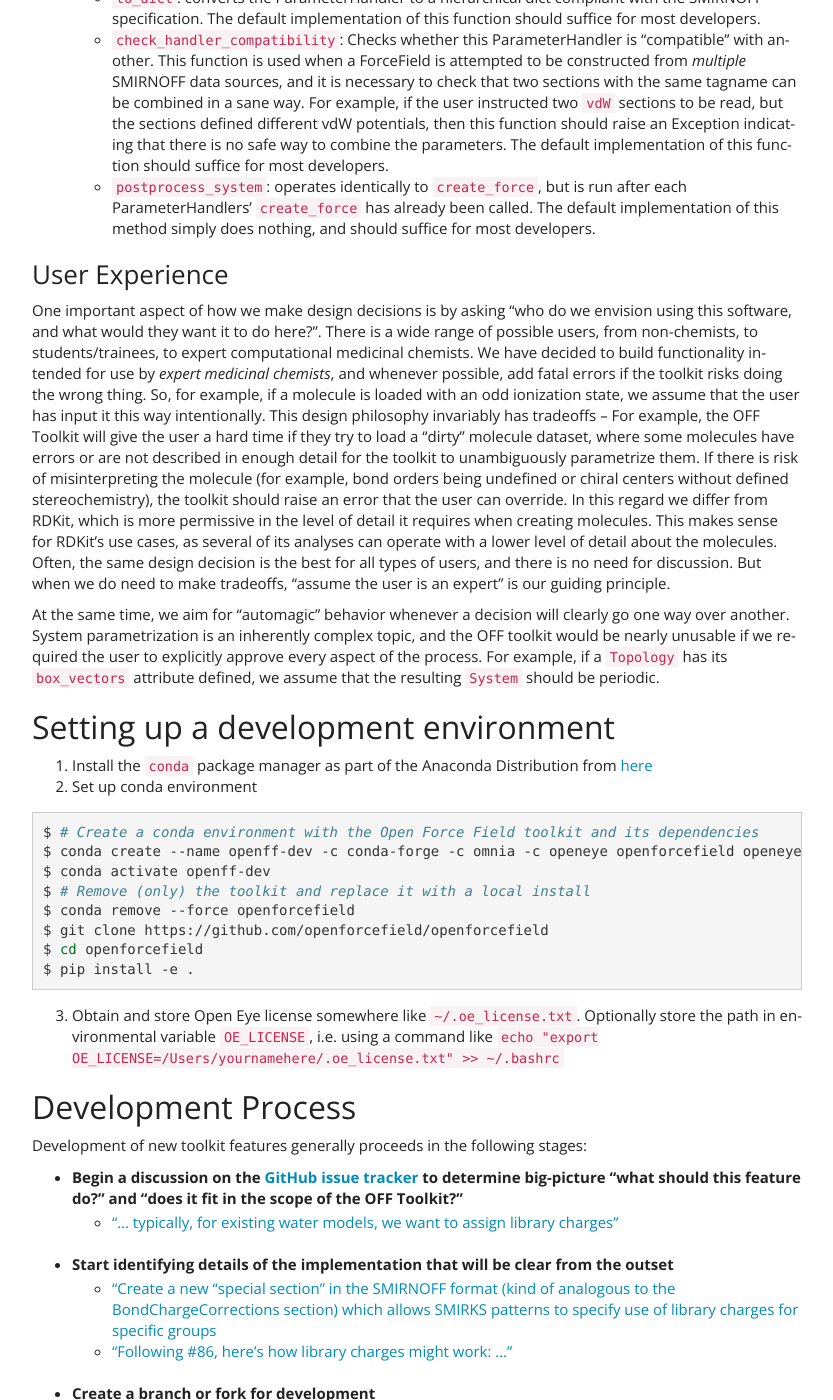
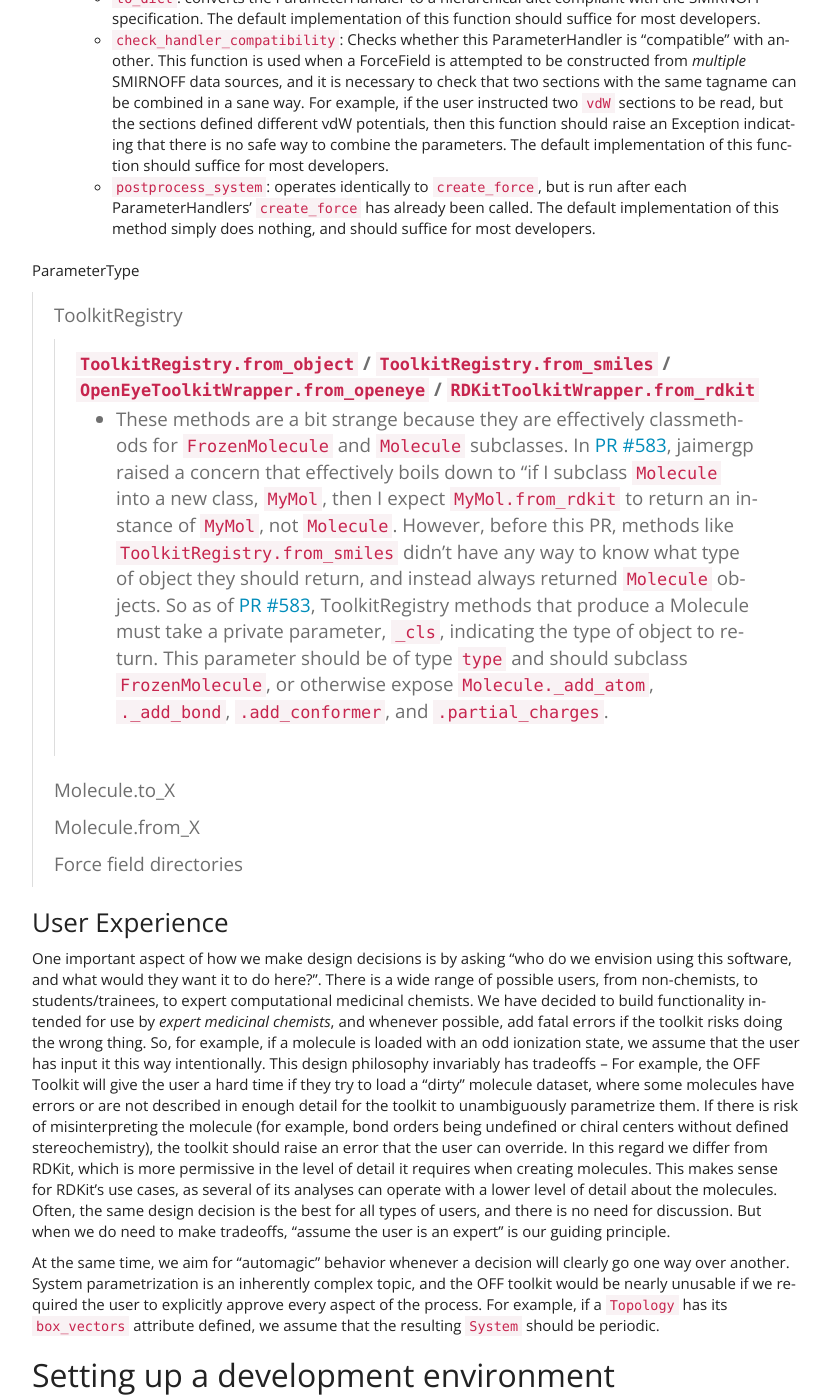
Before and after one commit to openforcefield/openff-toolkit, a Sphinx documentation site: the page built from docs/developing.rst, in a window 1280 px wide and 1400 px high, scrolled down 3333 px. Shown: the whole window, without its empty margins (38-871 px from the left). Built offline with Sphinx 7.4.7, drawn with Linux system fonts in a browser that asks for light colours.

Commit message:
un-hide toolkitregistry notes in developing.rst

```diff
--- a/docs/developing.rst
+++ b/docs/developing.rst
@@ -150,7 +150,8 @@ ParameterHandler
           The default implementation of this method simply does nothing, and should suffice for most developers.
 
 .. TODO : fill in the modular components below
-.. ParameterType
+
+ParameterType
 
    ToolkitRegistry
 
```
